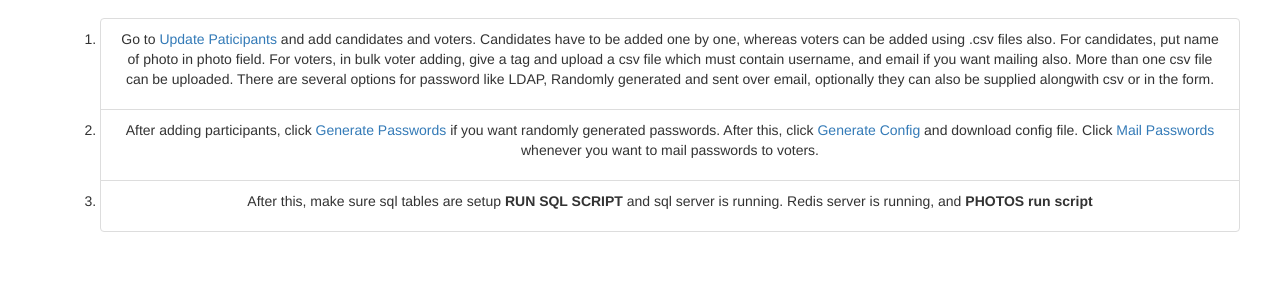
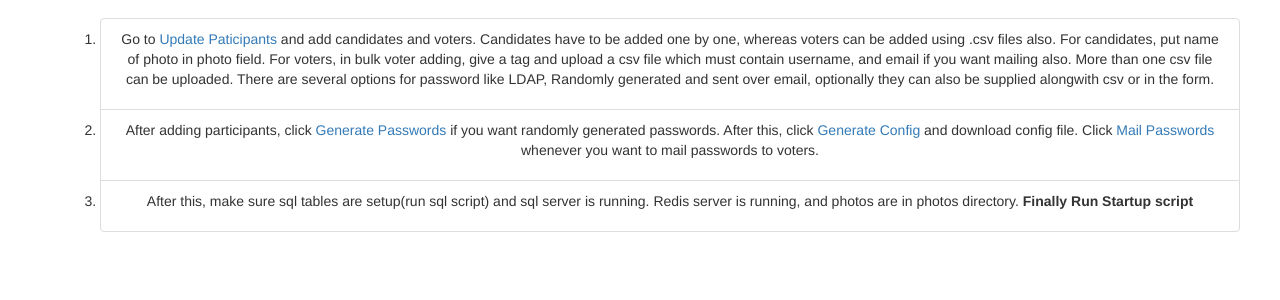
Before and after one commit to Nishant9/Polling, a Django app: page / in a window 1280 px wide. Shown: the part 191-491 px from the top of the page. Run offline with Django 3.2, Linux system fonts and the light colour scheme; some libraries are stand-ins or nearby versions.

Commit message:
Edited html.

```diff
--- a/adminroot/conf/templates/index.html
+++ b/adminroot/conf/templates/index.html
@@ -84,9 +84,9 @@
                   </p>
 				        </li>
 				        <li class="list-group-item">
-					        <p>After this, make sure sql tables are setup <b>RUN SQL SCRIPT</b> and sql server is running.
-                    Redis server is running, and <b> PHOTOS</b>
-                    <b> run script</b>
+					        <p>After this, make sure sql tables are setup(run sql script) and sql server is running.
+                    Redis server is running, and photos are in photos directory.
+                    <b> Finally Run Startup script</b>
                   </p>
 				        </li>
 			        </ol>
--- a/adminroot/documents/temp.csv
+++ /dev/null
@@ -1,3 +0,0 @@
-name,email
-nishant,nishant.gupta291995@gmail.com
-harpreet,hsinghc@iitk.ac.in
--- a/adminroot/documents/temp_WFQ5u2j.csv
+++ /dev/null
@@ -1,3 +0,0 @@
-name,email
-nishant,nishant.gupta291995@gmail.com
-harpreet,hsinghc@iitk.ac.in
```
Also changed, not shown: adminroot/db.sqlite3, 1 other file.
